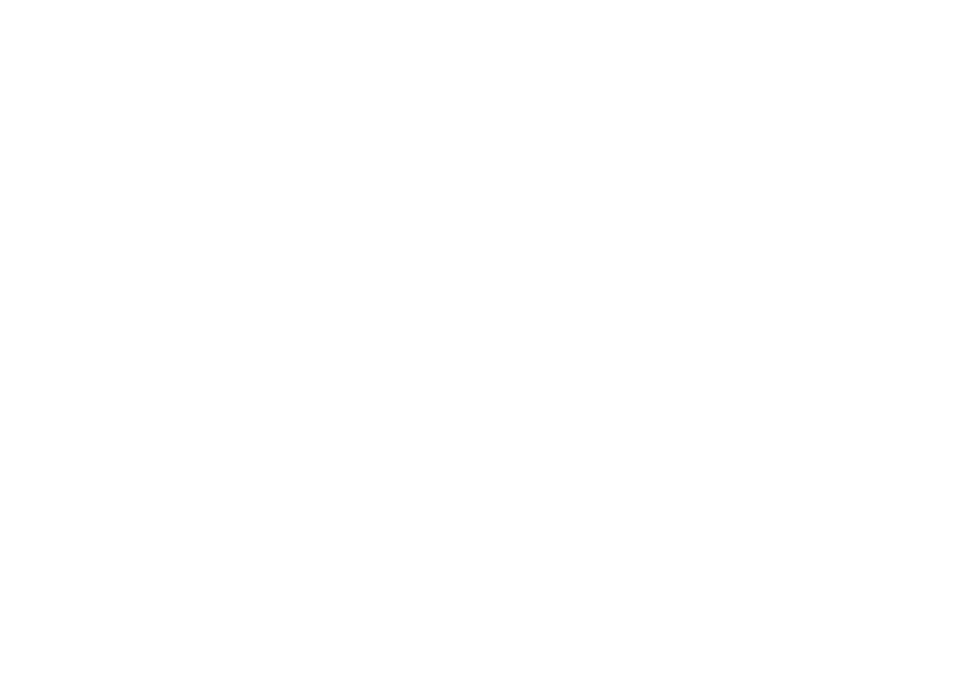
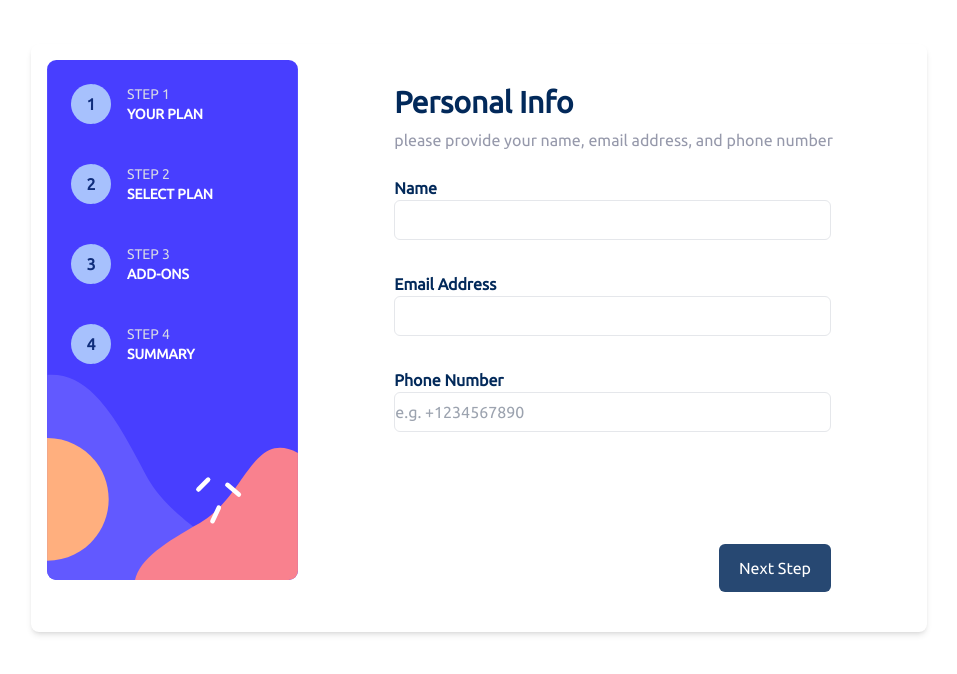
Before and after one commit to Abolade017/multiple-step-form, a Vue app: page /addons in a window 1280 px wide. Before the commit this address had no page. Shown: the part 148-822 px from the top of the page, without its empty margins (161-1118 px from the left). Before the commit the page ends 800 px from the top, so only its background shows below. Built offline with nearby package versions, Linux system fonts and the light colour scheme.

Commit message:
add dynamic component

```diff
--- a/src/App.vue
+++ b/src/App.vue
@@ -1,15 +1,103 @@
+<!-- <script setup>
+import { RouterView } from "vue-router";
+</script>
+<template>
+  <RouterView></RouterView> -->
+<!-- </template> -->
+<template>
+  <main class="py-48">
+    <div class="bg-white shadow-md rounded-lg max-w-4xl mx-auto">
+      <div class="flex space-x-24">
+        <div class="w-1/3 pl-4 py-4">
+          <div class="bg-image h-full p-6">
+            <div class="flex flex-col space-y-10">
+              <div class="flex space-x-4" v-for="step in steps" :key="step.id">
+                <button
+                  class="rounded-full h-10 w-10 bg-light-blue opacity-80 flex justify-center items-center"
+                  @click="currentTab = step.compo"
+                >
+                  <div
+                    class="items-center h-6 font-semibold text-marine-blue"
+                    no=""
+                  >
+                    {{ step.id }}
+                  </div>
+                </button>
+                <div class="flex flex-col h-10 cursor-pointer">
+                  <div class="uppercase text-light-gray text-sm">
+                    {{ step.step }}
+                  </div>
+                  <div class="uppercase text-white font-semibold text-sm">
+                    {{ step.title }}
+                  </div>
+                </div>
+              </div>
+            </div>
+          </div>
+        </div>
+        <div class="w-2/3 pr-4 py-10">
+          <component :is="tabs[currentTab]"></component>
+        </div>
+      </div>
+    </div>
+  </main>
+</template>
 <script setup lang="ts">
-import { RouterLink, RouterView } from 'vue-router'
+import { defineProps, reactive, ref } from "vue";
+import Heading from "./components/Heading.vue";
+import Addons from "./views/Addons.vue";
+import FinishingUp from "./views/FinishingUp.vue";
+import SelectYourPlan from "./views/SelectYourPlan.vue";
+import PersonalInfo from "./views/PersonalInfo.vue";
 
+interface Step {
+  id: number;
+  step: string;
+  title: string;
+  compo: string;
+}
+const steps: Step[] = reactive([
+  {
+    id: 1,
+    step: "Step 1",
+    title: "Your plan",
+    compo: "PersonalInfo",
+  },
+  {
+    id: 2,
+    step: "Step 2",
+    title: "Select Plan",
+    compo: "SelectYourPlan",
+  },
+  {
+    id: 3,
+    step: "Step 3",
+    title: "Add-ons",
+    compo: "Addons",
+  },
+  {
+    id: 4,
+    step: "Step 4",
+    title: "Summary",
+    compo: "FinishingUp",
+  },
+]);
+const tabs = {
+  PersonalInfo,
+  SelectYourPlan,
+  Addons,
+  FinishingUp,
+};
+const currentTab: string = ref("PersonalInfo");
+function tab(item) {
+  console.log(item);
+}
 </script>
 
-<template>
-  <header>
-
-  </header>
-
-  <RouterView />
-</template>
-
 <style scoped>
+.bg-image {
+  background-image: url("./assets/images/bg-sidebar-desktop.svg");
+  background-repeat: no-repeat;
+  background-size: contain;
+}
 </style>
--- a/src/components/FinishUpColumn.vue
+++ b/src/components/FinishUpColumn.vue
@@ -1,5 +1,5 @@
 <template>
-  <div class="bg-alabaster opacity-90 rounded-md w-96 h-48">
+  <div class="bg-alabaster opacity-95 rounded-md w-96 h-48">
     <div class="flex flex-col space-y-4 px-6 py-4">
       <div>
         <div class="text-marine-blue font-bold flex items-center justify-between">
--- a/src/views/Addons.vue
+++ b/src/views/Addons.vue
@@ -1,15 +1,9 @@
 <template>
-  <main class="py-48">
-    <div class="bg-white shadow-xl rounded-lg max-w-4xl mx-auto">
-      <div class="flex space-x-10 h-full">
-        <div class="w-1/3 pl-4 py-4">
-          <LeftSideColoumn />
-        </div>
-        <div class="w-2/3 pr-4 py-10">
   <Heading
             heading="pick add-ons "
             subHeading="Add-ons help enhance your gaming experience"
           />
+
   <FormCheckbox
     title="Online services"
     subTitle="Access to multiplayer games"
@@ -27,19 +21,14 @@
   />
   <div class="flex justify-between w-96">
     <button class="text-cool-gray focus:outline-none font-bold">Go back</button>
-            <Button class="bg-marine-blue"/>
+    <Button class="bg-marine-blue" />
   </div>
-        </div>
-      </div>
-    </div>
-  </main>
 </template>
 
 <script setup lang="ts">
-import LeftSideColoumn from "@/components/LeftSideColoumn.vue";
-import Heading from "@/components/Heading.vue";
 import FormCheckbox from "@/components/FormCheckbox.vue";
 import Button from "@/components/Button.vue";
+import Heading from "@/components/Heading.vue";
 </script>
 
 <style scoped></style>
--- a/src/views/FinishingUp.vue
+++ b/src/views/FinishingUp.vue
@@ -1,32 +1,20 @@
 <template>
-  <main class="py-48">
-    <div class="bg-white shadow-md rounded-lg max-w-4xl mx-auto">
-      <div class="flex space-x-24">
-        <div class="w-1/3 pl-4 py-4">
-          <LeftSideColoumn />
-        </div>
-        <div class="w-2/3 pr-4 py-10">
-          <div class="pb-10">
+  <div>
     <Heading
       heading="Finishing Up"
       subHeading="Double-check everything looks OK befor confirming"
     />
   </div>
+  <div class="pt-10">
     <FinishingUpColumn />
+  </div>
   <div class="flex justify-between w-96 pt-24">
-            <button class="text-cool-gray focus:outline-none font-bold">
-              Go back
-            </button>
+    <button class="text-cool-gray focus:outline-none font-bold">Go back</button>
     <Button class="bg-purplish-blue opacity-70" />
   </div>
-        </div>
-      </div>
-    </div>
-  </main>
 </template>
 <script setup lang="ts">
-import LeftSideColoumn from "@/components/LeftSideColoumn.vue";
+import FinishingUpColumn from "@/components/FinishUpColumn.vue";
+import Button from "@/components/Button.vue";
 import Heading from "@/components/Heading.vue";
-import FinishingUpColumn from '@/components/FinishUpColumn.vue';
-import Button from "@/components/Button.vue";
 </script>
--- a/src/views/PersonalInfo.vue
+++ b/src/views/PersonalInfo.vue
@@ -1,22 +1,13 @@
 <script setup lang="ts">
-import LeftSideColoumn from "@/components/LeftSideColoumn.vue";
 import FormInput from "@/components/FormInput.vue";
 import Heading from "@/components/Heading.vue";
 </script>
 
 <template>
-  <main class="py-48">
-    <div class="bg-white shadow-md rounded-lg max-w-4xl mx-auto">
-      <div class="flex space-x-24">
-        <div class="w-1/3 pl-4 py-4">
-          <LeftSideColoumn />
-        </div>
-        <div class="w-2/3 pr-4 py-10">
-          <div><Heading heading="Personal Info" subHeading="please provide your name, email address, and phone number"/></div>
-          <FormInput />
-        </div>
-      </div>
-    </div>
-  </main>
+  <div>
+    <div><Heading heading="Personal Info" subHeading="please provide your name, email address, and phone number"/></div>
+
+    <FormInput />
+  </div>
 </template>
 <style scoped></style>
--- a/src/views/SelectYourPlan.vue
+++ b/src/views/SelectYourPlan.vue
@@ -1,17 +1,8 @@
 <template>
-  <main class="py-48">
-    <div class="bg-white shadow-md rounded-lg max-w-4xl mx-auto">
-      <div class="flex space-x-24">
-        <div class="w-1/3 pl-4 py-4">
-          <LeftSideColoumn />
-        </div>
-        <div class="w-2/3 pr-4 py-10">
-          <div class="">
   <Heading
     heading="Select Your Plan"
     subHeading="You have the option of monthly or yearly billing"
   />
-          </div>
   <div class="pt-12 flex space-x-4 w-96">
     <Form-select
       :class="{ active: 'arcade' }"
@@ -21,9 +12,10 @@
       duration="2 months free"
       @click="planSelected('arcade')"
     >
-              <div class="rounded-full h-8 w-8 bg-orange-400 flex justify-center items-center">
-                <font-awesome-icon icon="fa-solid fa-gamepad"  class="text-white"/>
-                </div
+      <div
+        class="rounded-full h-8 w-8 bg-orange-400 flex justify-center items-center"
+      >
+        <font-awesome-icon icon="fa-solid fa-gamepad" class="text-white" /></div
     ></Form-select>
     <Form-select
       class="bg-alabaster"
@@ -33,9 +25,10 @@
       duration="2 months free"
       @click="planSelected('advanced')"
     >
-              <div class="rounded-full h-8 w-8 bg-strawberry-red opacity-75 flex justify-center items-center">
-                <font-awesome-icon icon="fa-solid fa-gamepad"  class="text-white"/>
-                </div
+      <div
+        class="rounded-full h-8 w-8 bg-strawberry-red opacity-75 flex justify-center items-center"
+      >
+        <font-awesome-icon icon="fa-solid fa-gamepad" class="text-white" /></div
     ></Form-select>
     <Form-select
       class="bg-white"
@@ -45,8 +38,11 @@
       duration="2 months free"
       @click="planSelected('pro')"
     >
-              <div class="rounded-full h-8 w-8 bg-purplish-blue flex justify-center items-center">
-                <font-awesome-icon icon="fa-solid fa-gamepad" class="text-white"/>          </div></Form-select>
+      <div
+        class="rounded-full h-8 w-8 bg-purplish-blue flex justify-center items-center"
+      >
+        <font-awesome-icon icon="fa-solid fa-gamepad" class="text-white" /></div
+    ></Form-select>
   </div>
 
   <div class="pt-12">
@@ -66,20 +62,15 @@
     </button>
     <Button class="bg-marine-blue" />
   </div>
-        </div>
-      </div>
-    </div>
-  </main>
 </template>
 
 <style></style>
 <script setup lang="ts">
 import FormSelect from "@/components/FormSelect.vue";
-import LeftSideColoumn from "@/components/LeftSideColoumn.vue";
-import Heading from "@/components/Heading.vue";
 import Button from "@/components/Button.vue";
 import Switch from "@/components/icons/SwitchButton.vue";
-import { ref, computed,onMounted } from "vue";
+import Heading from "@/components/Heading.vue";
+import { ref, computed, onMounted } from "vue";
 const arcade = ref(false);
 const pro = ref(false);
 const advanced = ref(false);
```
Lines whose indentation alone changed are shown as unchanged.
